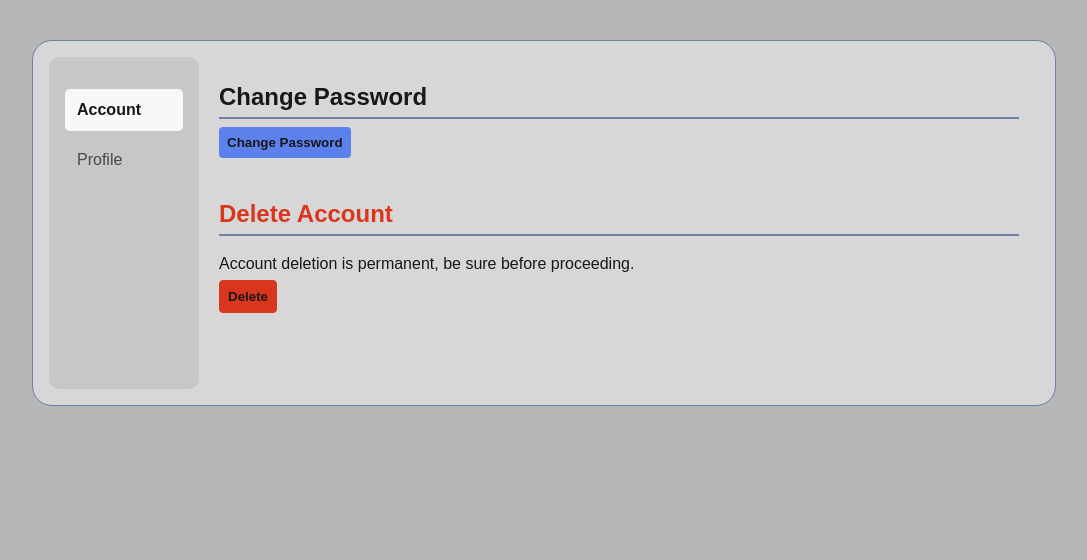
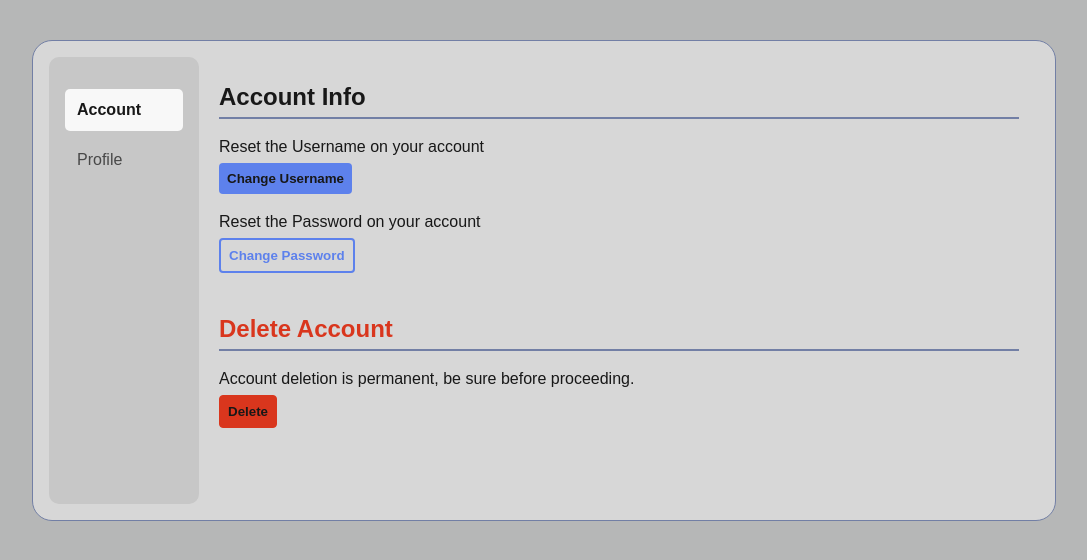
Before and after one commit to Seth-Browning/CSC321-Final, a Django app: page /accounts/settings/ in a window 1280 px wide. Shown: the part 74-634 px from the top of the page, without its empty margins (96-1183 px from the left). Run offline with Django 5.2, Linux system fonts and the light colour scheme; the visitor is signed in with stand-in values (Sample User, id 1); data comes from the database, SQL or seed files in the repository.

Commit message:
The user can now change their username from the settings page.

```diff
--- a/app/accounts/static/accounts/js/settings.js
+++ b/app/accounts/static/accounts/js/settings.js
@@ -88,3 +88,7 @@ document.querySelector('#change-password-button').addEventListener('click', () =
     const dest = document.querySelector('#change-password-button').dataset.destination
     window.location.href = dest
 })
+
+document.querySelector('#change-username-button').addEventListener('click', () => {
+    window.location.href = "/accounts/change-username/"
+})
--- a/app/accounts/templates/accounts/settings.html
+++ b/app/accounts/templates/accounts/settings.html
@@ -51,11 +51,17 @@
         <section id="main-settings">
             <div class="setting-card" data-value="account" data-active="true">
                 <div class="setting-chunk">
-                    <h1 class="setting-title">Change Password</h1>
+                    <h1 class="setting-title">Account Info</h1>
                     <hr>
 
                     <div class="setting-option">
-                        <button id="change-password-button" class="primary-button" data-destination="{% url 'change_password' %}">Change Password</button>
+                        <p class="setting-text">Reset the Username on your account</p>
+                        <button id="change-username-button" class="primary-button" data-destiantion="{% url 'change_username' %}">Change Username</button>
+                    </div>
+
+                    <div class="setting-option">
+                        <p class="setting-text">Reset the Password on your account</p>
+                        <button id="change-password-button" class="secondary-button" data-destination="{% url 'change_password' %}">Change Password</button>
                     </div>
                 </div>
 
```
